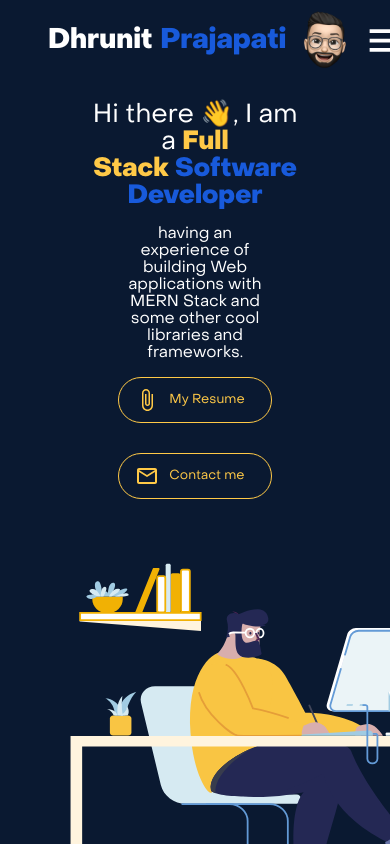
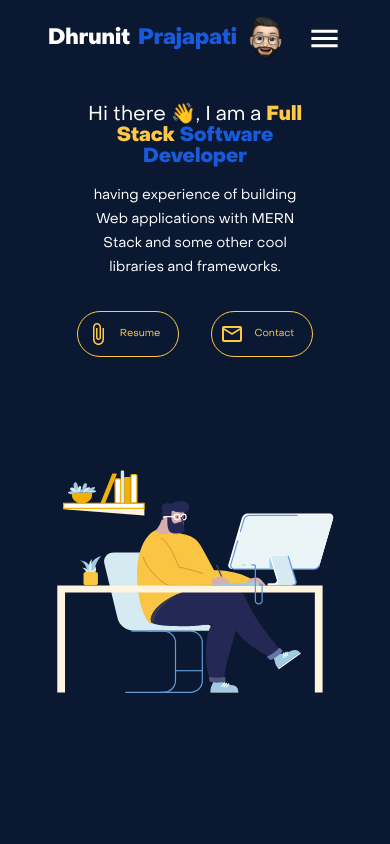
Before and after one commit to Dhrunit/Updated-portfolio, a React (Create React App) app: page / in a window 390 px wide. Built offline with nearby package versions, Linux system fonts and the light colour scheme.

Commit message:
Completed Home section

```diff
--- a/src/App.css
+++ b/src/App.css
@@ -23,3 +23,29 @@
 	box-sizing: border-box;
 	font-family: ObjectSansRegular;
 }
+
+::-webkit-scrollbar-track {
+	background: transparent;
+	border-radius: 10px;
+}
+
+::-webkit-scrollbar {
+	width: 5px;
+}
+
+::-webkit-scrollbar-thumb {
+	border-radius: 10px;
+	background: #ffc947;
+}
+
+@media (max-width: 450px) {
+	.MenuIcon {
+		width: 30px;
+		height: 30px;
+	}
+}
+@media (max-width: 470px) {
+	.btn_container {
+		flex-wrap: nowrap !important;
+	}
+}
--- a/src/components/Navbar/Navbar.jsx
+++ b/src/components/Navbar/Navbar.jsx
@@ -21,24 +21,26 @@ export default function Navbar(props) {
 							alignItems: 'center',
 							display: 'inline-flex',
 						}}>
-						<Typoh1 white>Dhrunit</Typoh1>
+						<Typoh1 darkMode={props.darkMode} white>
+							Dhrunit
+						</Typoh1>
 						<Typoh1 secondary>Prajapati</Typoh1>
 						<StyledBrandImg src={NavBrandSvg} />
 					</div>
 					<div style={{ display: 'inline-flex' }}>
-						<NavBtn href='#home'>
+						<NavBtn href='#home' darkMode={props.darkMode}>
 							<p>Home</p>
 						</NavBtn>
-						<NavBtn href='#about'>
+						<NavBtn href='#about' darkMode={props.darkMode}>
 							<p>About</p>
 						</NavBtn>
-						<NavBtn href='#skills'>
+						<NavBtn href='#skills' darkMode={props.darkMode}>
 							<p>Skills</p>
 						</NavBtn>
-						<NavBtn href='#work'>
+						<NavBtn href='#work' darkMode={props.darkMode}>
 							<p>Work</p>
 						</NavBtn>
-						<NavBtn href='#contact'>
+						<NavBtn href='#contact' darkMode={props.darkMode}>
 							<p>Contact</p>
 						</NavBtn>
 					</div>
@@ -65,12 +67,15 @@ export default function Navbar(props) {
 							alignItems: 'center',
 							display: 'inline-flex',
 						}}>
-						<Typoh1 white>Dhrunit</Typoh1>
+						<Typoh1 darkMode={props.darkMode} white>
+							Dhrunit
+						</Typoh1>
 						<Typoh1 secondary>Prajapati</Typoh1>
 						<StyledBrandImg src={NavBrandSvg} />
 					</div>
 					<MenuIcon
-						style={{ color: '#fff', height: '45px', width: '45px' }}
+						className='MenuIcon'
+						style={{ color: '#fff', height: '35px', width: '35px' }}
 					/>
 				</div>
 			</Hidden>
--- a/src/components/Navbar/Navbar.styles.js
+++ b/src/components/Navbar/Navbar.styles.js
@@ -3,11 +3,18 @@ import Switch from '@material-ui/core/Switch'
 export const StyledBrandImg = styled.img`
 	width: 80px;
 	margin-left: -10px;
+	@media (max-width: 1050px) {
+		width: 60px;
+	}
 `
 export const NavContainer = styled.div`
 	display: flex;
 	align-items: center;
 	justify-content: space-evenly;
+	margin-top: 0.5rem;
+	@media (max-width: 1050px) {
+		font-size: 12px;
+	}
 `
 
 export const Typoh1 = styled.h1`
@@ -16,13 +23,28 @@ export const Typoh1 = styled.h1`
 			return 'var(--color-primary)'
 		} else if (props.secondary) {
 			return 'var(--color-secondary)'
+		} else if (props.darkMode && props.white) {
+			return 'var(--color-white)'
 		} else {
-			return 'var(--color-white)'
+			return '#000'
 		}
 	}};
 	font-family: ObjectSansBold;
 	margin-right: 0.5rem;
 	font-size: 28px;
+	@media (max-width: 1050px) {
+		font-size: 20px;
+	}
+	@media (max-width: 960px) {
+		font-size: 25px;
+	}
+	@media (max-width: 450px) {
+		width: 80%;
+		font-size: 22px;
+	}
+	@media (max-width: 360px) {
+		font-size: 18px;
+	}
 `
 export const Typoh2 = styled.h2`
 	color: ${(props) => {
@@ -37,12 +59,16 @@ export const Typoh2 = styled.h2`
 `
 export const GeneralTypo = styled.span`
 	color: ${(props) => {
-		if (props.primary) {
+		if (props.primary && props.darkMode) {
 			return 'var(--color-primary)'
-		} else if (props.secondary) {
+		} else if (props.secondary && props.darkMode) {
 			return 'var(--color-secondary)'
-		} else {
+		} else if (props.white && props.darkMode) {
 			return 'var(--color-white)'
+		} else if (!props.darkMode && props.primary) {
+			return 'var(--color-primary)'
+		} else if (!props.darkMode && props.secondary) {
+			return 'var(--color-secondary)'
 		}
 	}};
 	font-family: ${(props) => {
@@ -55,9 +81,14 @@ export const GeneralTypo = styled.span`
 `
 export const Typoh4 = styled.h4``
 export const NavBtn = styled.a`
-	/* background: var(--color-secondary); */
 	p {
-		color: var(--color-white);
+		color: ${(props) => {
+			if (!props.darkMode) {
+				return '#000'
+			} else {
+				return 'var(--color-white)'
+			}
+		}};
 	}
 	:hover {
 		background: var(--color-secondary);
@@ -78,15 +109,36 @@ export const IOSSwitch = styled(Switch)`
 		border-radius: 28px;
 		height: 28px;
 		margin-left: 1rem;
+		@media (max-width: 1050px) {
+			height: 20px;
+			width: 40px;
+		}
 		span.MuiSwitch-switchBase.Mui-checked {
 			transform: translateX(30px);
 			padding: 4px;
+			@media (max-width: 1050px) {
+				transform: translateX(15px);
+				padding: 1px;
+			}
 		}
 		span.MuiSwitch-colorSecondary.Mui-checked {
 			color: var(--color-white);
+			@media (max-width: 1050px) {
+				transform: translateX(18px);
+				padding: 2.5px;
+			}
+		}
+		span.MuiSwitch-thumb {
+			@media (max-width: 1050px) {
+				width: 15px;
+				height: 15px;
+			}
 		}
 		span.MuiSwitch-switchBase {
 			padding: 4px;
+			@media (max-width: 1050px) {
+				padding: 2.5px;
+			}
 		}
 		span.MuiSwitch-track {
 			background: var(--color-primary);
--- a/src/sections/Home/Home.jsx
+++ b/src/sections/Home/Home.jsx
@@ -1,10 +1,10 @@
-import { Container, Grid } from '@material-ui/core'
+import { Container, Grid, useMediaQuery } from '@material-ui/core'
 import React from 'react'
 import Navbar from '../../components/Navbar/Navbar'
 import './Home.styles.js'
 import MailOutlineIcon from '@material-ui/icons/MailOutline'
 import AttachFileIcon from '@material-ui/icons/AttachFile'
-import HomeSvg from '../../assets/svgs/Homesvg.svg'
+import HomeSvg from '../../assets/svgs/Homesvg-svg.svg'
 import {
 	ActionButtons,
 	AnimateHome,
@@ -14,6 +14,7 @@ import {
 } from './Home.styles.js'
 import { GeneralTypo } from '../../components/Navbar/Navbar.styles'
 export default function Home(props) {
+	const isMobile = useMediaQuery('(max-width:400px)')
 	const { darkMode, setDarkMode } = props
 	return (
 		<Container maxWidth='lg' style={{ padding: '0 3rem' }}>
@@ -23,27 +24,29 @@ export default function Home(props) {
 			/>
 			<Grid container justifyContent='center' data-aos='fade-left'>
 				<Title>
-					<GeneralTypo white>Hi there 👋, I am a</GeneralTypo>
-					<GeneralTypo primary bold>
+					<GeneralTypo white darkMode={props.darkMode}>
+						Hi there 👋, I am a
+					</GeneralTypo>
+					<GeneralTypo primary bold darkMode={props.darkMode}>
 						&nbsp;Full Stack
 					</GeneralTypo>
-					<GeneralTypo secondary bold>
+					<GeneralTypo secondary bold darkMode={props.darkMode}>
 						&nbsp;Software Developer
 					</GeneralTypo>
 				</Title>
-				<Subtitle>
-					having an experience of building Web applications with MERN
+				<Subtitle darkMode={props.darkMode}>
+					having experience of building Web applications with MERN
 					Stack and some other cool libraries and frameworks.
 				</Subtitle>
 			</Grid>
-			<Grid container justifyContent='center'>
+			<Grid className='btn_container' container justifyContent='center'>
 				<ActionButtons href='#'>
 					<AttachFileIcon />
-					<p>My Resume</p>
+					<p>{isMobile ? 'Resume' : 'My Resume'}</p>
 				</ActionButtons>
 				<ActionButtons href='#contact'>
 					<MailOutlineIcon />
-					<p>Contact me</p>
+					<p>{isMobile ? 'Contact' : 'Contact me'}</p>
 				</ActionButtons>
 			</Grid>
 			<Grid>
--- a/src/sections/Home/Home.styles.js
+++ b/src/sections/Home/Home.styles.js
@@ -7,35 +7,70 @@ export const HomeSvgImg = styled.img`
 	width: 450px;
 	height: 450px;
 	margin-top: -15px;
+	@media (max-width: 500px) {
+		width: 350px;
+	}
+	@media (max-width: 420px) {
+		width: 300px;
+	}
+	@media (max-width: 400px) {
+		width: 280px;
+	}
+	@media (max-width: 350px) {
+		width: 240px;
+	}
 `
 export const Subtitle = styled.p`
 	width: 50%;
 	text-align: center;
-	color: var(--color-white);
+	color: ${(props) => {
+		if (!props.darkMode) {
+			return '#000'
+		} else {
+			return 'var(--color-white)'
+		}
+	}};
+	line-height: 1.75rem;
+	margin-bottom: 1rem;
+	@media (max-width: 768px) {
+		width: 80%;
+		font-size: 14px;
+		line-height: 1.5rem;
+	}
 `
 export const Title = styled.div`
 	width: 100%;
 	text-align: center;
 	font-size: 26px;
-	margin: 1rem;
+	margin: 2rem 1rem 1rem 1rem;
+	@media (max-width: 960px) {
+		font-size: 20px;
+	}
 `
 export const ActionButtons = styled.a`
 	svg {
 		color: var(--color-primary);
+		@media (max-width: 470px) {
+		}
 	}
 	display: flex;
 	text-decoration: none;
+	text-align: center;
 	align-items: center;
 	border: 1.5px solid var(--color-primary);
 	padding: 10px 1rem;
 	border-radius: 50px;
 	margin: 15px 1rem;
 	cursor: pointer;
+
 	p {
 		cursor: pointer;
 		margin: 0 10px;
 		color: var(--color-primary);
 		font-size: 13px;
+		@media (max-width: 470px) {
+			font-size: 10px;
+		}
 	}
 	:hover {
 		border: 1.5px solid var(--color-primary);
@@ -49,4 +84,10 @@ export const ActionButtons = styled.a`
 		}
 	}
 	transition: all 0.2s;
+	@media (max-width: 470px) {
+		padding: 10px 8px;
+	}
+	@media (max-width: 380px) {
+		padding: 8px 8px;
+	}
 `
```
Also changed, not shown: src/assets/svgs/Homesvg-svg.svg (added).
